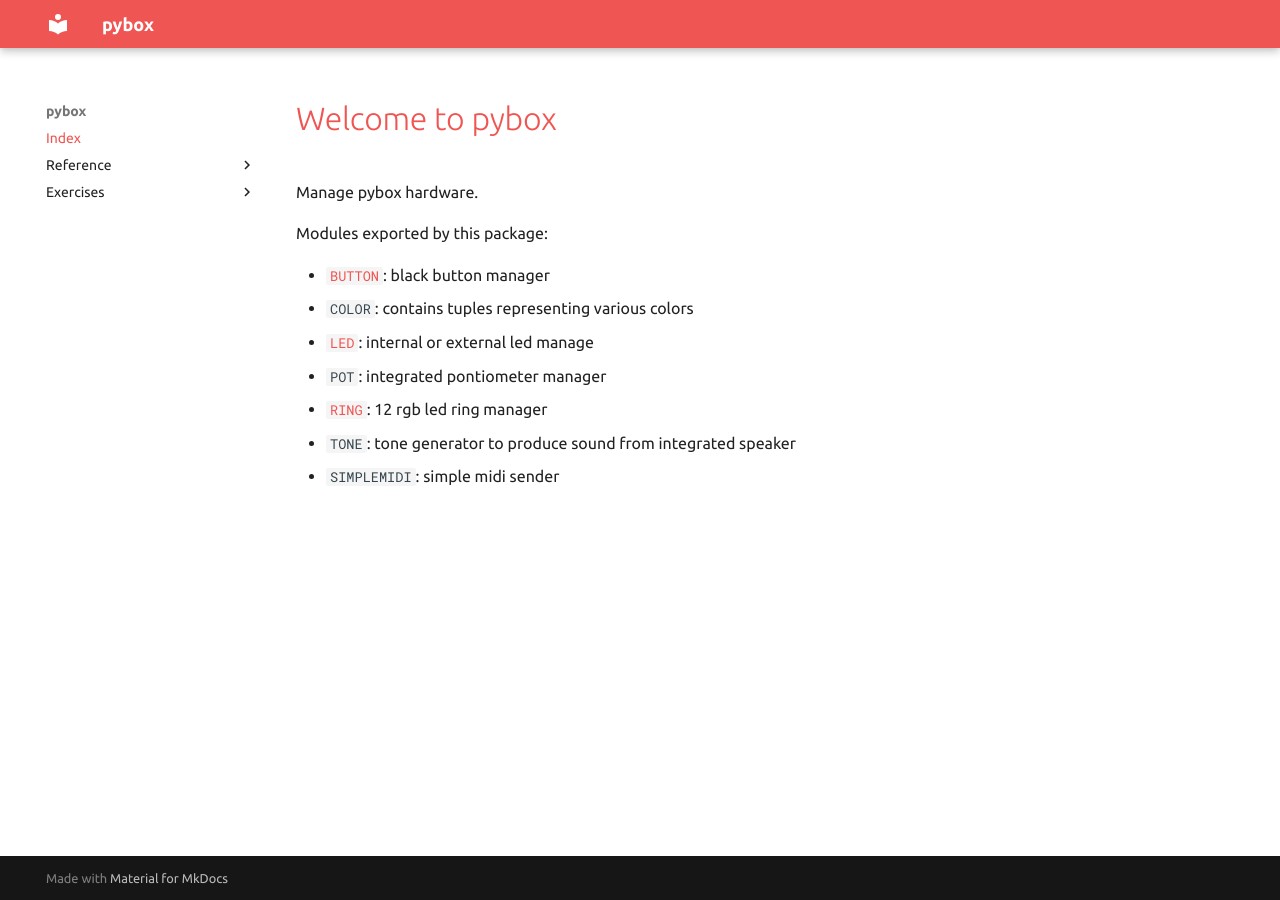
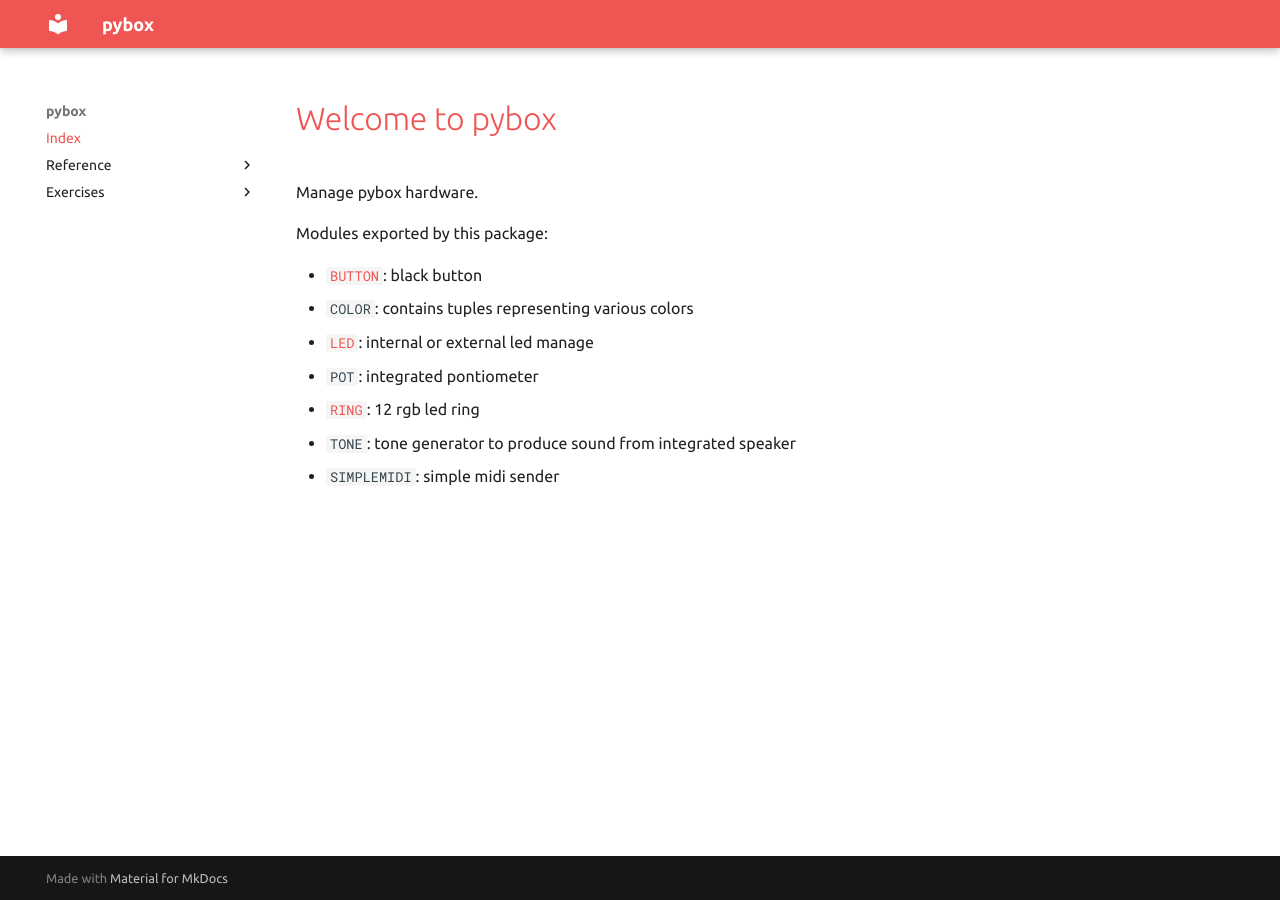
Before and after one commit to pythoninabox/pybox2, an MkDocs documentation site: the page built from docs/index.md, in a window 1280 px wide. Built offline with MkDocs 1.6.1 and Material for MkDocs 9.7.7, drawn with Linux system fonts in a browser that asks for light colours.

Commit message:
update index.md

```diff
--- a/docs/index.md
+++ b/docs/index.md
@@ -4,10 +4,10 @@ Manage pybox hardware.
 
 Modules exported by this package:
 
-- [`BUTTON`](button.md): black button manager
+- [`BUTTON`](button.md): black button
 - `COLOR`: contains tuples representing various colors
 - [`LED`](led.md): internal or external led manage
-- `POT`: integrated pontiometer manager
-- [`RING`](ring.md): 12 rgb led ring manager
+- `POT`: integrated pontiometer
+- [`RING`](ring.md): 12 rgb led ring
 - `TONE`: tone generator to produce sound from integrated speaker
 - `SIMPLEMIDI`: simple midi sender
```
